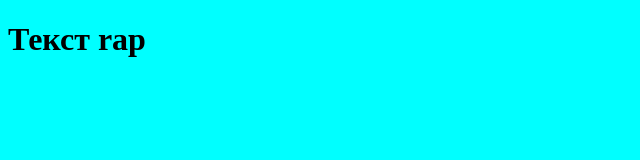
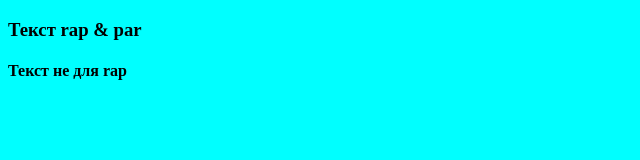
Before and after one commit to NotSenchik13/gittest1, a plain HTML site: page index.html in a window 1280 px wide. Shown: the whole page, without its empty margins (0-640 px from the left). Drawn offline with Linux system fonts and the light colour scheme; files that its build step writes are made by us from their sources.

Commit message:
troublenot

```diff
--- a/index.html
+++ b/index.html
@@ -8,6 +8,9 @@
     <title>Document</title>
 </head>
 <body>
-    <h1>Текст rap</h1>
+    <h3>Текст rap & par</h3>
+    <h4>
+        <b>Текст не для rap</b>
+    </h4>
 </body>
 </html>
```
